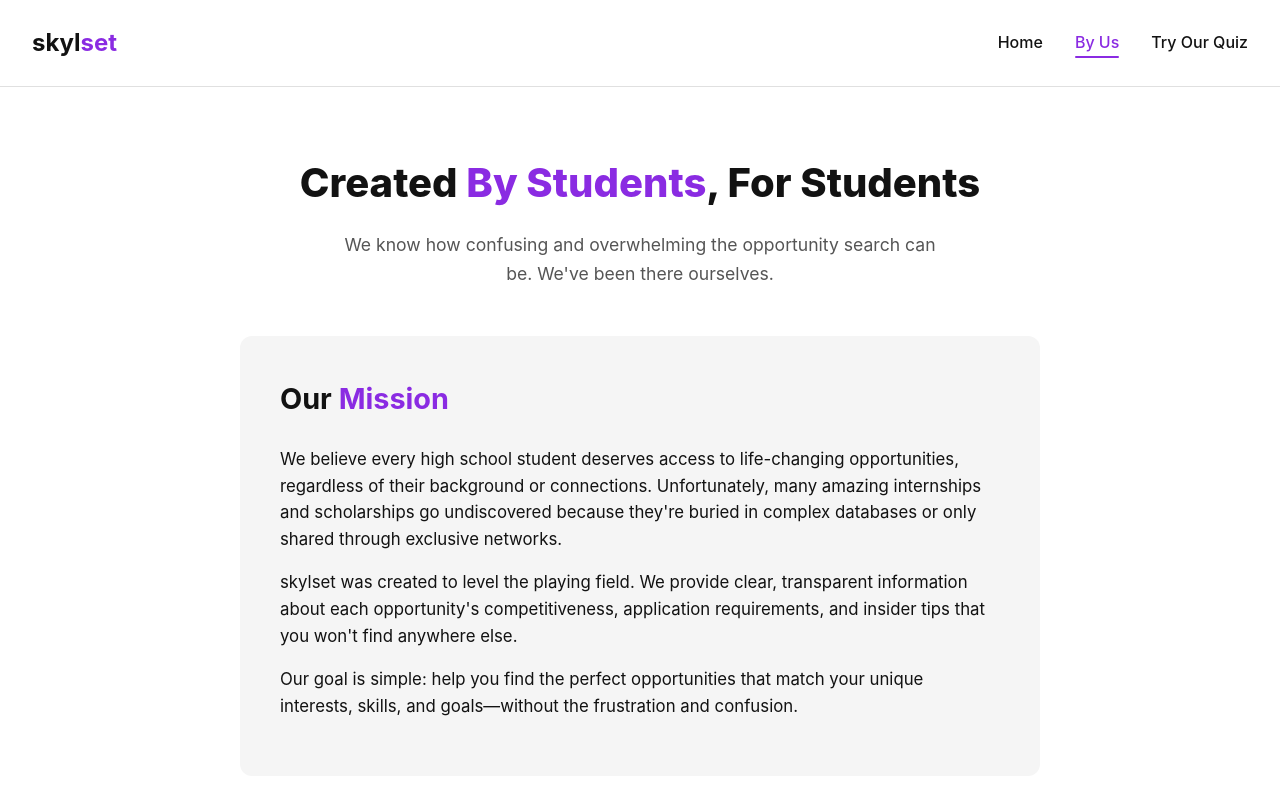
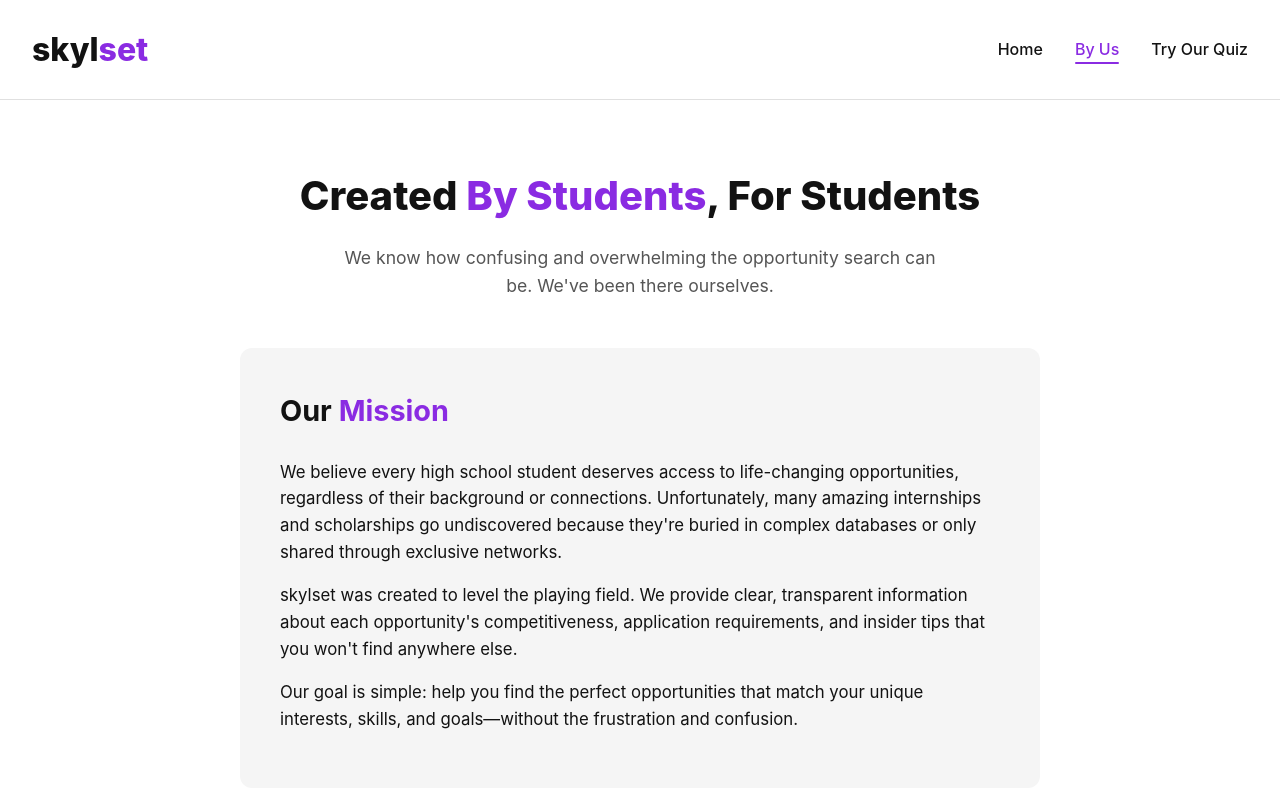
Before and after one commit to aravmehta20/skylset, a plain HTML site: page about.html in a window 1280 px wide. Shown: the top 800 px of the page. Drawn offline with Linux system fonts and the light colour scheme.

Commit message:
Update about.html

```diff
--- a/about.html
+++ b/about.html
@@ -41,8 +41,8 @@
         }
 
         .logo {
-            font-size: 1.5rem;
-            font-weight: 700;
+            font-size: 2rem;
+            font-weight: 800;
             color: var(--black);
             text-decoration: none;
         }
```
